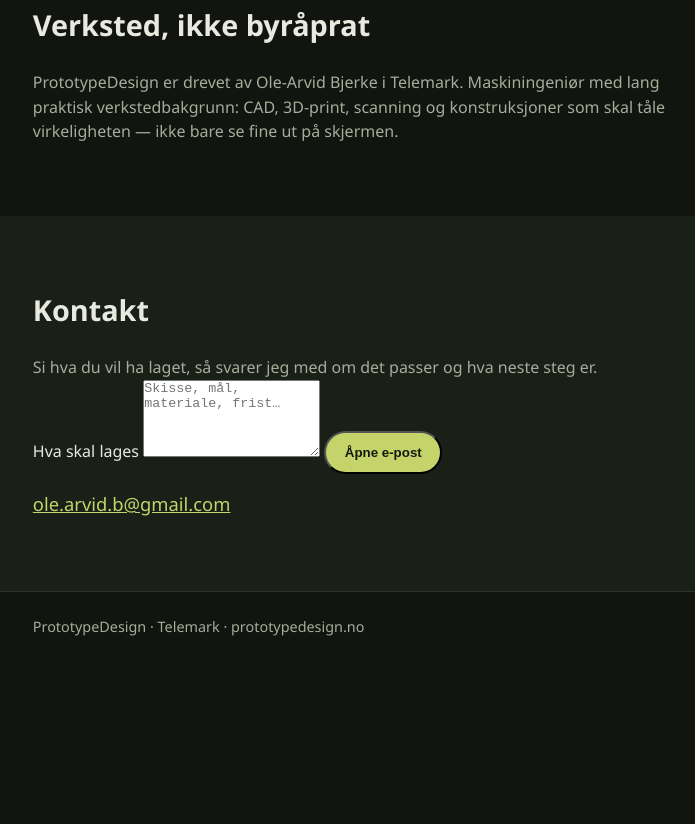
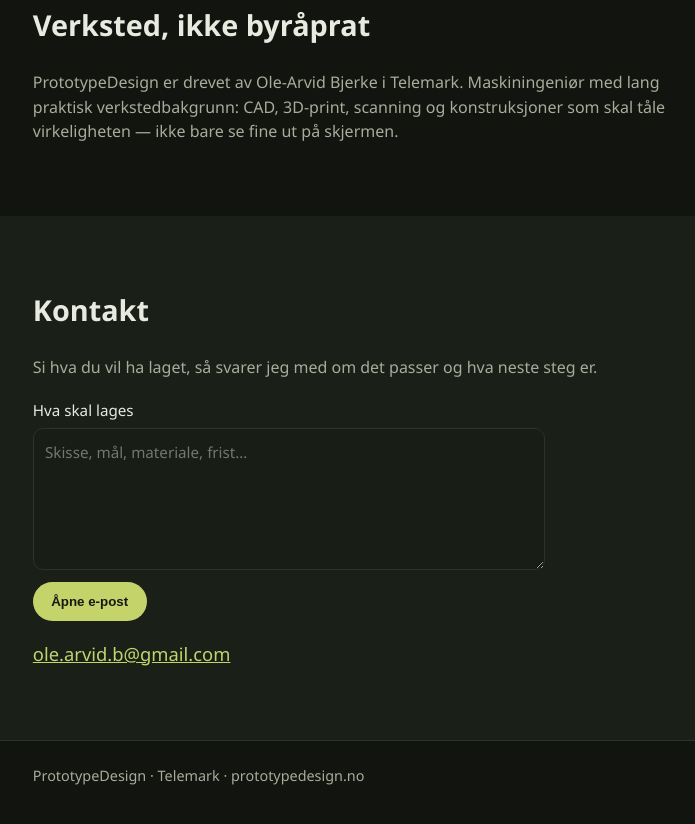
Before and after one commit to Ole-Arvid/prototypedesign.no, a plain HTML site: page index.html in a window 1280 px wide. Shown: the part 1658-2482 px from the top of the page, without its empty margins (44-739 px from the left). Before the commit the page ends 2336 px from the top, so only its background shows below. Drawn offline with Linux system fonts and the light colour scheme.

Commit message:
Kontaktfelt-stil

```diff
--- a/styles.css
+++ b/styles.css
@@ -116,7 +116,18 @@ h3 { margin-bottom: 0.45rem; font-size: 1.1rem; }
 }
 .steps strong { color: var(--ink); }
 
-.contact-line { margin-top: 1rem; }
+.contact { margin: 1.2rem 0; max-width: 32rem; display: grid; gap: 0.7rem; }
+.contact label { color: var(--ink); font-size: 0.95rem; display: grid; gap: 0.35rem; }
+.contact textarea {
+  width: 100%;
+  background: var(--card);
+  color: var(--ink);
+  border: 1px solid var(--line);
+  border-radius: 10px;
+  padding: 0.7rem;
+  font: inherit;
+}
+.contact .btn { border: 0; cursor: pointer; width: fit-content; }
 .contact-line a { color: var(--accent); font-size: 1.15rem; }
 .fine { margin-top: 1.2rem; font-size: 0.85rem; }
 
```
